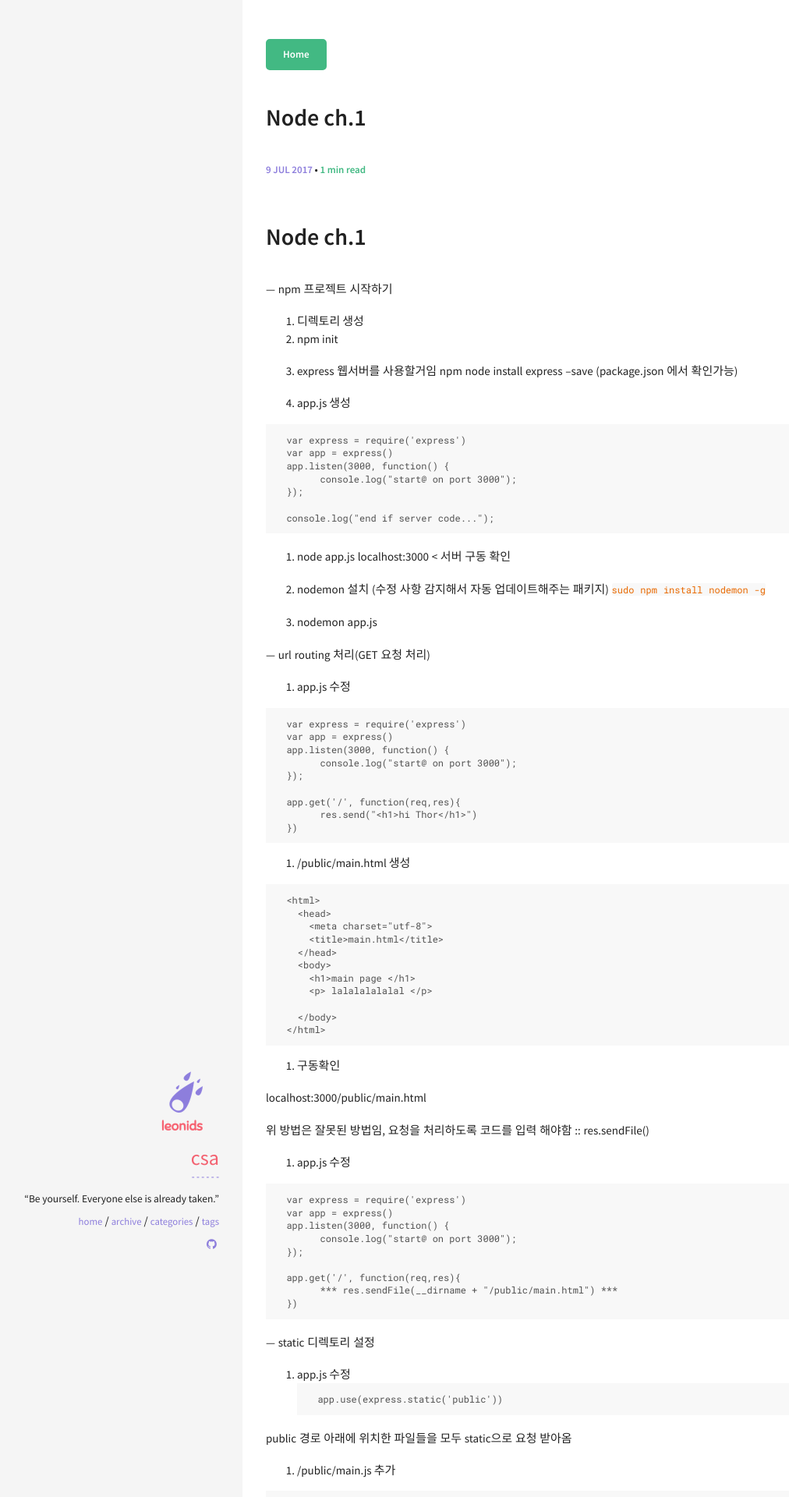
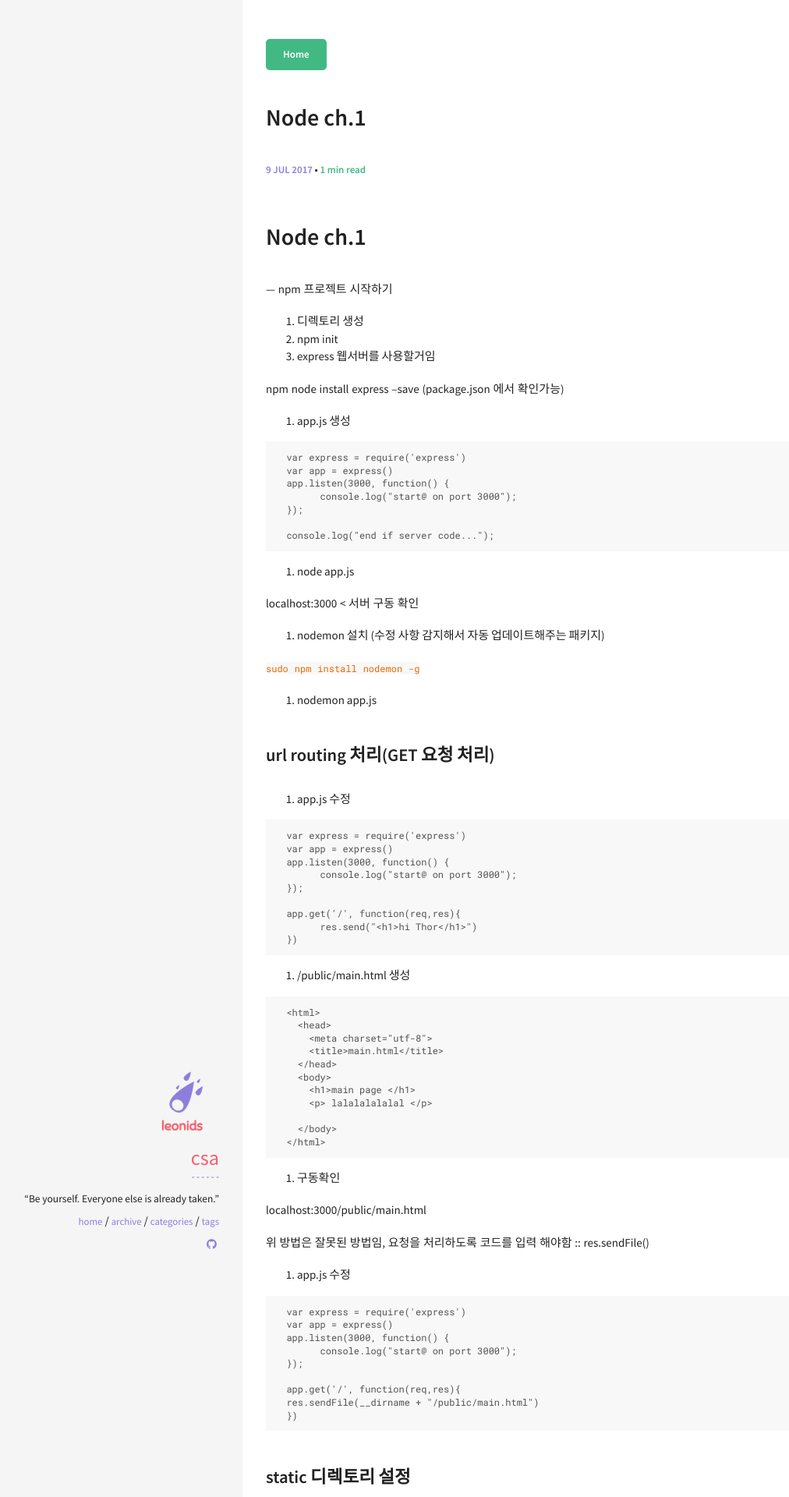
Before and after one commit to dev-csa/dev-csa.github.com, a Jekyll site: the page built from _posts/2017-07-09-Node_ch1-post.md, in a window 1280 px wide. Shown: the top 1920 px of the page at 78% size, without its empty margins (9-1021 px from the left). Built offline with Jekyll 4.4.1, drawn with Linux system fonts in a browser that asks for light colours; comment, search, counter and statistics services are not loaded; some of the changed text lies outside the part shown.

Commit message:
no message

````diff
--- a/_posts/2017-07-09-Node_ch1-post.md
+++ b/_posts/2017-07-09-Node_ch1-post.md
@@ -17,6 +17,7 @@ image:
 1. 디렉토리 생성
 2. npm init
 3. express 웹서버를 사용할거임
+
   npm node install express --save
   (package.json 에서 확인가능)
 
@@ -33,14 +34,16 @@ image:
   ```
 
 5. node app.js
+
   localhost:3000 < 서버 구동 확인
 
 6. nodemon 설치 (수정 사항 감지해서 자동 업데이트해주는 패키지)
+
   `sudo npm install nodemon -g`
 
 7. nodemon app.js
 
---- url routing 처리(GET 요청 처리)
+### url routing 처리(GET 요청 처리)
 8. app.js 수정
 
   ```
@@ -87,11 +90,11 @@ image:
   });
 
   app.get('/', function(req,res){
-  	*** res.sendFile(__dirname + "/public/main.html") ***
+  res.sendFile(__dirname + "/public/main.html")
   })
   ```
 
---- static 디렉토리 설정
+### static 디렉토리 설정
 12. app.js 수정
   ```
   app.use(express.static('public'))
@@ -125,7 +128,9 @@ image:
 
   main.js 파일을 요청할 수 있게 되었음을 확인
 
-15. /main 으로 접속했을때에도 main.html 화면과 동일하게 나타내기 :: app.js 에 아래 app.get 추가
+15. /main 으로 접속했을때에도 main.html 화면과 동일하게 나타내기
+
+  app.js 에 아래 app.get 추가
 
   ```
   app.get('/main', function(req,res){
@@ -135,4 +140,5 @@ image:
   ```
 
   localhost:3000/main  < 으로 화면 확인
+
   localhost:3000 < 화면과 같은 화면 출력
````
Also changed, not shown: _posts/2017-07-09-Node_ch2-post.md (+5 -2 lines).
